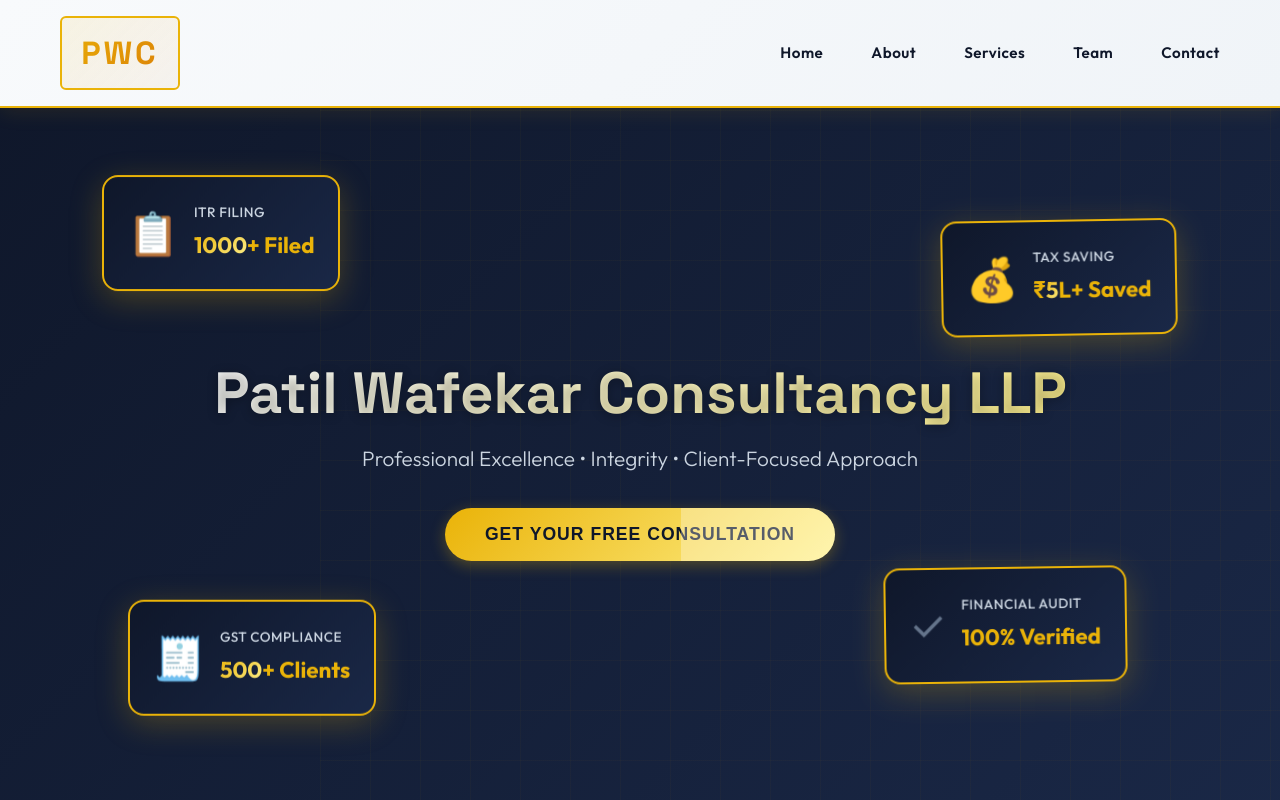
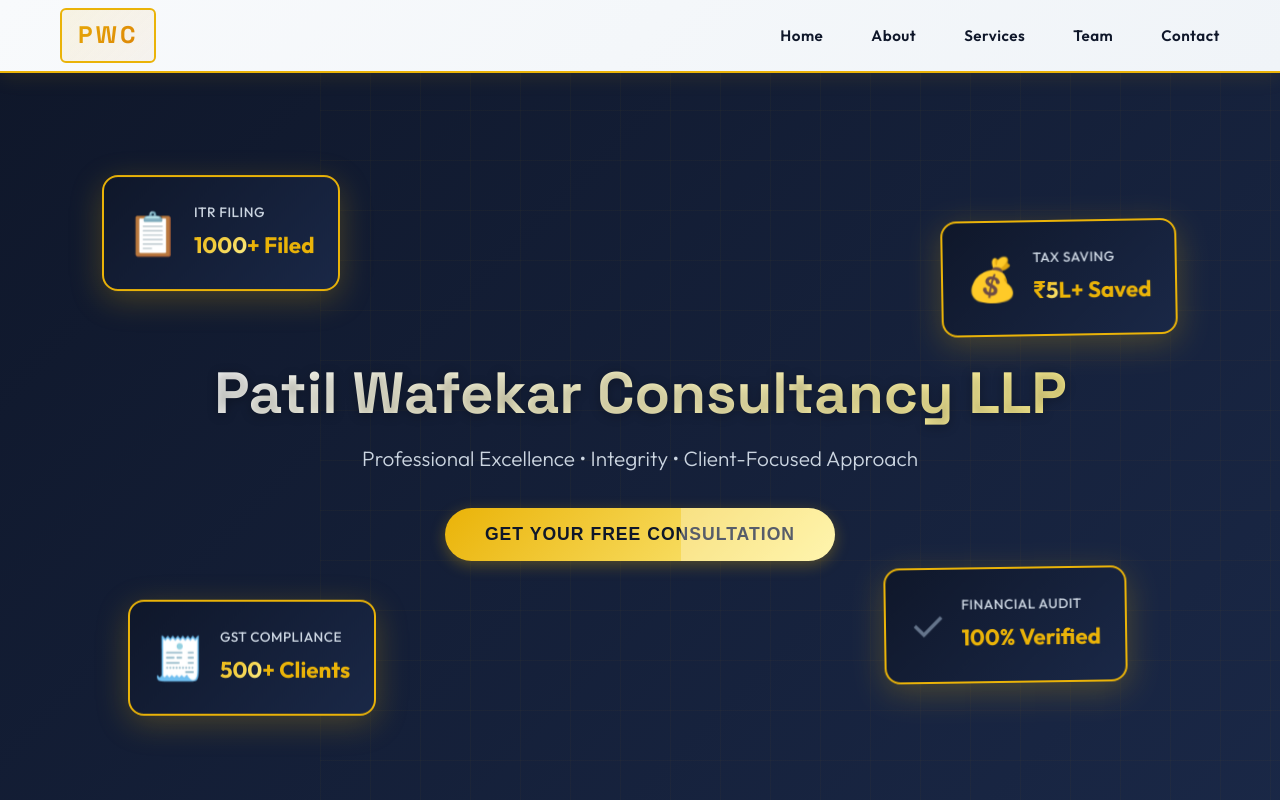
Before and after one commit to nikhil-647/pwc, a plain HTML site: page index.html in a window 1280 px wide. Shown: the top 800 px of the page. Drawn offline with Linux system fonts and the light colour scheme.

```diff
--- a/styles.css
+++ b/styles.css
@@ -220,7 +220,7 @@
 .navbar-container {
     max-width: 1200px;
     margin: 0 auto;
-    padding: 1rem 20px;
+    padding: 0.5rem 20px;
     display: flex;
     justify-content: space-between;
     align-items: center;
@@ -228,7 +228,7 @@
 
 .logo {
     font-family: 'Space Grotesk', sans-serif;
-    font-size: 2rem;
+    font-size: 1.5rem;
     font-weight: 800;
     background: linear-gradient(135deg, var(--royal-gold), #d97706);
     -webkit-background-clip: text;
@@ -240,7 +240,7 @@
 
 .logo-text {
     display: inline-block;
-    padding: 0.6rem 1.2rem;
+    padding: 0.4rem 1rem;
     border: 2px solid var(--royal-gold);
     border-radius: 6px;
     transition: all 0.3s ease;
```
